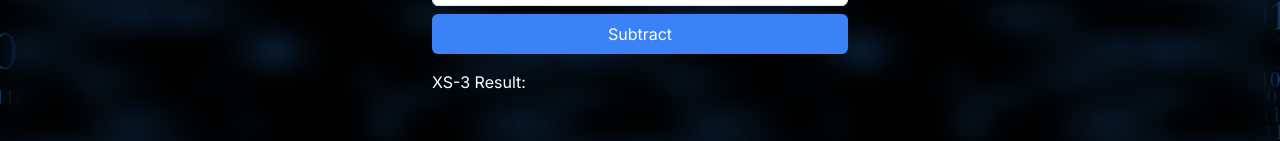
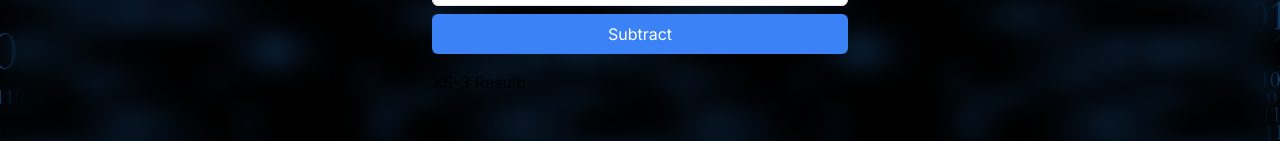
Before and after one commit to adityach0uhan/DigitalElectronicsConverter, a Next.js app: page /Excess3 in a window 1280 px wide. Shown: the part 214-355 px from the top of the page. Built offline with nearby package versions, Linux system fonts and the light colour scheme.

Commit message:
Excess 3 bug solved

```diff
--- a/app/Excess3/page.jsx
+++ b/app/Excess3/page.jsx
@@ -85,7 +85,7 @@ const BCDSubtraction = () => {
             >
                 Subtract
             </button>
-            <div className="mt-4">XS-3 Result: {xs3Result}</div>
+            <div className="mt-4 text-black ">XS-3 Result: {xs3Result}</div>
         </div>
     );
 };
```
